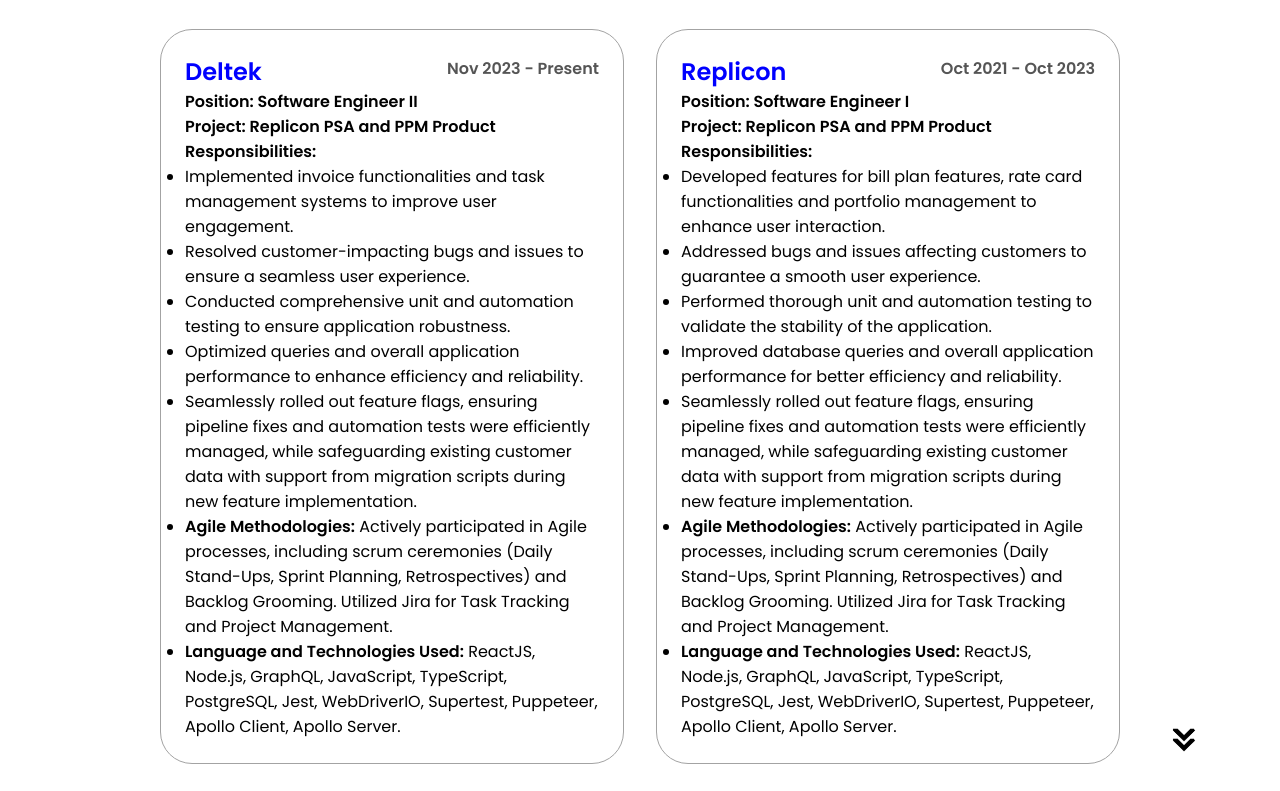
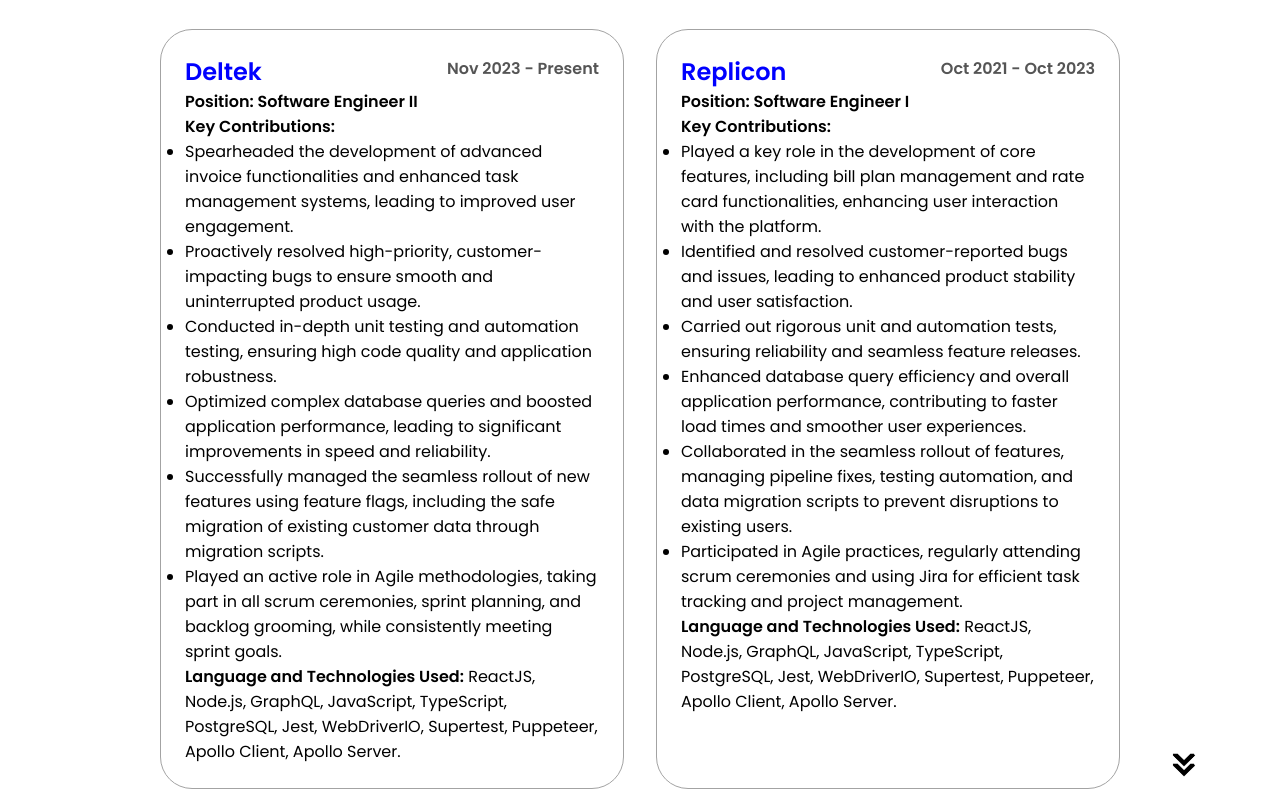
Before and after one commit to i-am-mk/html-css-js-portfolio, a plain HTML site: page index.html in a window 1280 px wide. Shown: the part 2423-3214 px from the top of the page. Drawn offline with Linux system fonts and the light colour scheme.

Commit message:
updated resume link

```diff
--- a/index.html
+++ b/index.html
@@ -47,7 +47,7 @@
             <div class="btn-container">
                <button
                   class="btn btn-color-2"
-                  onclick="location.href='https://drive.google.com/file/d/1ITTz8Ql0xU5yP2rH5vT9-y1MFJ5TLIwK/view?usp=drive_link'"
+                  onclick="location.href='https://drive.google.com/file/d/16ime5F6icemK3t5TuIrWs5D8NEYW85D7/view?usp=sharing'"
                   >
                Download CV
                </button>
@@ -169,19 +169,16 @@
                      <p class="experience-period">Nov 2023 - Present</p>
                   </div>
                   <h4 class="jobPosition">Position: Software Engineer II</h4>
-                  <h4 class="jobPosition">Project: Replicon PSA and PPM Product</h4>
                   <div class="experience-container">
                      <ul>
-                        <li style="list-style: none;"><strong>Responsibilities:</strong></li>
-                        <li>Implemented invoice functionalities and task management systems to improve user engagement.</li>
-                        <li>Resolved customer-impacting bugs and issues to ensure a seamless user experience.</li>
-                        <li>Conducted comprehensive unit and automation testing to ensure application robustness.</li>
-                        <li>Optimized queries and overall application performance to enhance efficiency and reliability.</li>
-                        <li>Seamlessly rolled out feature flags, ensuring pipeline fixes and automation tests were efficiently managed, while safeguarding existing customer data with support from migration scripts during new feature implementation.</li>
-                        <li><strong>Agile Methodologies:</strong> Actively participated in Agile processes, including scrum ceremonies (Daily Stand-Ups, Sprint Planning, Retrospectives) and Backlog Grooming. Utilized Jira for Task Tracking and Project Management.</li>
-                        <li><strong>Language and Technologies Used:</strong> ReactJS, Node.js, GraphQL, JavaScript, TypeScript, PostgreSQL, Jest,
-                           WebDriverIO, Supertest, Puppeteer, Apollo Client, Apollo Server.
-                        </li>
+                        <li style="list-style: none;"><strong>Key Contributions:</strong></li>
+                        <li>Spearheaded the development of advanced invoice functionalities and enhanced task management systems, leading to improved user engagement.</li>
+                        <li>Proactively resolved high-priority, customer-impacting bugs to ensure smooth and uninterrupted product usage.</li>
+                        <li>Conducted in-depth unit testing and automation testing, ensuring high code quality and application robustness.</li>
+                        <li>Optimized complex database queries and boosted application performance, leading to significant improvements in speed and reliability.</li>
+                        <li>Successfully managed the seamless rollout of new features using feature flags, including the safe migration of existing customer data through migration scripts.</li>
+                        <li>Played an active role in Agile methodologies, taking part in all scrum ceremonies, sprint planning, and backlog grooming, while consistently meeting sprint goals.</li>
+                        <strong>Language and Technologies Used:</strong> ReactJS, Node.js, GraphQL, JavaScript, TypeScript, PostgreSQL, Jest, WebDriverIO, Supertest, Puppeteer, Apollo Client, Apollo Server.
                      </ul>
                      <ul>
                      </ul>
@@ -193,17 +190,16 @@
                      <p class="experience-period">Oct 2021 - Oct 2023</p>
                   </div>
                   <h4 class="jobPosition">Position: Software Engineer I</h4>
-                  <h4 class="jobPosition">Project: Replicon PSA and PPM Product</h4>
                   <div class="experience-container">
                      <ul>
-                        <li style="list-style: none;"><strong>Responsibilities:</strong></li>
-                        <li>Developed features for bill plan features, rate card functionalities and portfolio management to enhance user interaction.</li>
-                        <li>Addressed bugs and issues affecting customers to guarantee a smooth user experience.</li>
-                        <li>Performed thorough unit and automation testing to validate the stability of the application.</li>
-                        <li>Improved database queries and overall application performance for better efficiency and reliability.</li>
-                        <li>Seamlessly rolled out feature flags, ensuring pipeline fixes and automation tests were efficiently managed, while safeguarding existing customer data with support from migration scripts during new feature implementation.</li>
-                        <li><strong>Agile Methodologies:</strong> Actively participated in Agile processes, including scrum ceremonies (Daily Stand-Ups, Sprint Planning, Retrospectives) and Backlog Grooming. Utilized Jira for Task Tracking and Project Management.</li>
-                        <li><strong>Language and Technologies Used:</strong> ReactJS, Node.js, GraphQL, JavaScript, TypeScript, PostgreSQL, Jest, WebDriverIO, Supertest, Puppeteer, Apollo Client, Apollo Server.</li>
+                        <li style="list-style: none;"><strong>Key Contributions:</strong></li>
+                        <li>Played a key role in the development of core features, including bill plan management and rate card functionalities, enhancing user interaction with the platform.</li>
+                        <li>Identified and resolved customer-reported bugs and issues, leading to enhanced product stability and user satisfaction.</li>
+                        <li>Carried out rigorous unit and automation tests, ensuring reliability and seamless feature releases.</li>
+                        <li>Enhanced database query efficiency and overall application performance, contributing to faster load times and smoother user experiences.</li>
+                        <li>Collaborated in the seamless rollout of features, managing pipeline fixes, testing automation, and data migration scripts to prevent disruptions to existing users.</li>
+                        <li>Participated in Agile practices, regularly attending scrum ceremonies and using Jira for efficient task tracking and project management.</li>
+                        <strong>Language and Technologies Used:</strong> ReactJS, Node.js, GraphQL, JavaScript, TypeScript, PostgreSQL, Jest, WebDriverIO, Supertest, Puppeteer, Apollo Client, Apollo Server.</li>
                      </ul>
                   </div>
                </div>
```
